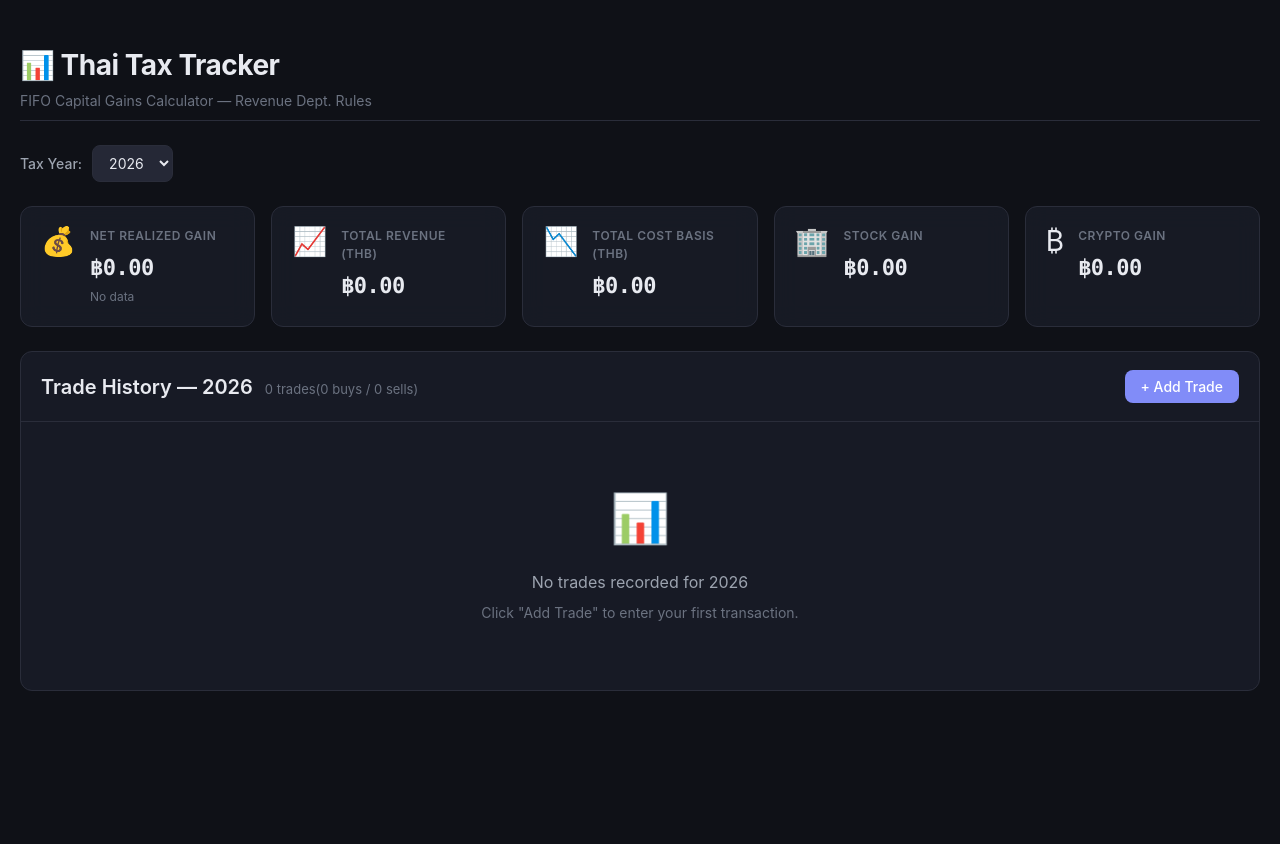
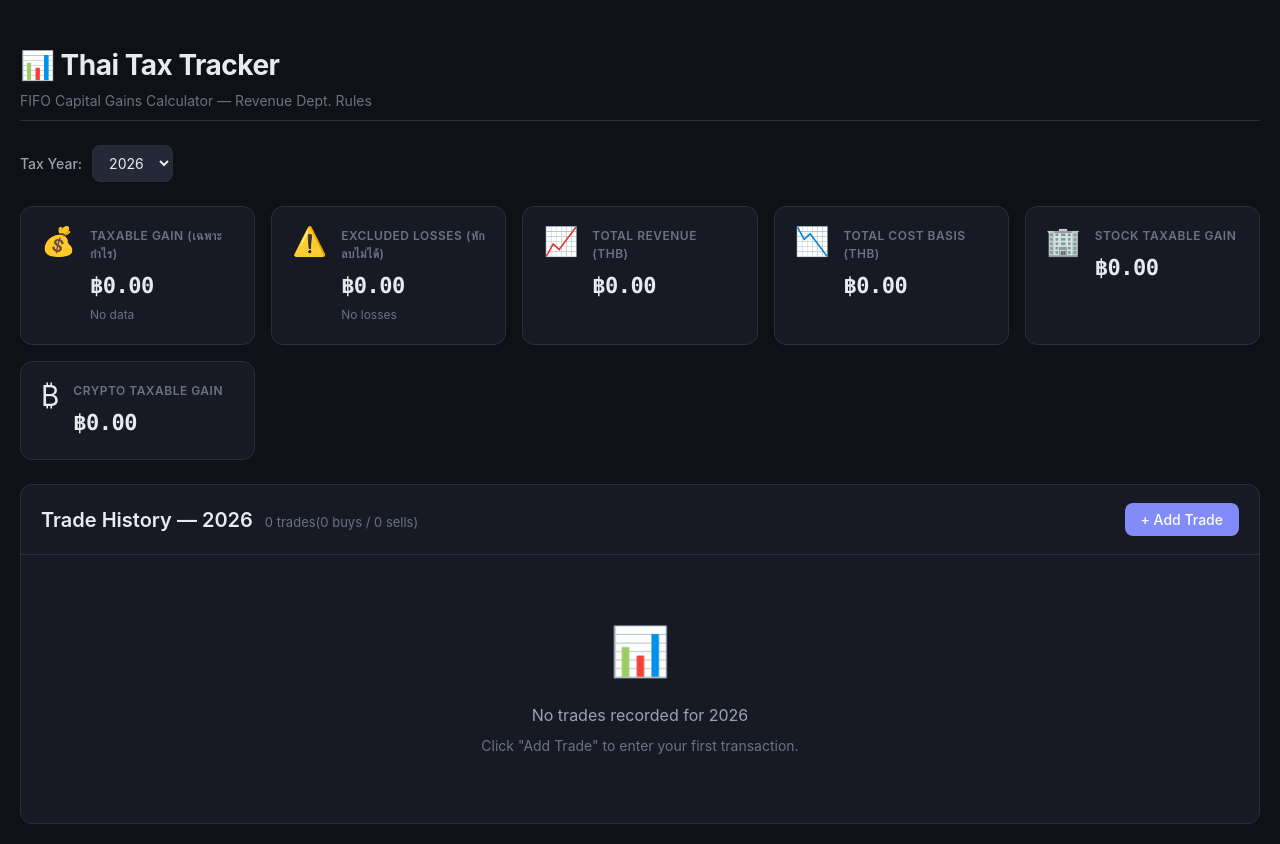
Before and after one commit to copterbuddy/tax-management, a React (Vite) app: page / in a window 1280 px wide. Before the commit the page ends 800 px from the top, so only its background shows below. Built offline with nearby package versions, Linux system fonts and the light colour scheme.

Commit message:
fifo gain loss

```diff
--- a/src/components/Dashboard.tsx
+++ b/src/components/Dashboard.tsx
@@ -99,17 +99,26 @@ export function Dashboard() {
       {/* KPI Cards */}
       <div className="kpi-grid">
         <KpiCard
-          title="Net Realized Gain"
-          value={summary ? formatGainIndicator(summary.netRealizedGainTHB) : '฿0.00'}
-          subValue={summary ? `${summary.totalTransactions} transactions` : 'No data'}
+          title="Taxable Gain (เฉพาะกำไร)"
+          value={summary ? formatGainIndicator(summary.taxableGainTHB) : '฿0.00'}
+          subValue={summary ? `${summary.totalTransactions} transactions, ${summary.totalSellCount} sells` : 'No data'}
           variant={
-            summary?.netRealizedGainTHB > 0
+            summary?.taxableGainTHB > 0
               ? 'positive'
-              : summary?.netRealizedGainTHB < 0
+              : 'neutral'
+          }
+          icon="💰"
+        />
+        <KpiCard
+          title="Excluded Losses (หักลบไม่ได้)"
+          value={summary ? `-฿${summary.excludedLossesTHB.toLocaleString('en-US', { minimumFractionDigits: 2 })}` : '฿0.00'}
+          subValue={summary?.excludedLossesTHB > 0 ? 'Losses cannot offset gains per Thai law' : 'No losses'}
+          variant={
+            summary?.excludedLossesTHB > 0
               ? 'negative'
               : 'neutral'
           }
-          icon="💰"
+          icon="⚠️"
         />
         <KpiCard
           title="Total Revenue (THB)"
@@ -124,25 +133,21 @@ export function Dashboard() {
           icon="📉"
         />
         <KpiCard
-          title="Stock Gain"
-          value={summary ? formatGainIndicator(summary.assetTypeBreakdown.FOREIGN_STOCK.gainTHB) : '฿0.00'}
+          title="Stock Taxable Gain"
+          value={summary ? formatGainIndicator(summary.assetTypeBreakdown.FOREIGN_STOCK.taxableGainTHB) : '฿0.00'}
           variant={
-            summary?.assetTypeBreakdown.FOREIGN_STOCK.gainTHB > 0
+            summary?.assetTypeBreakdown.FOREIGN_STOCK.taxableGainTHB > 0
               ? 'positive'
-              : summary?.assetTypeBreakdown.FOREIGN_STOCK.gainTHB < 0
-              ? 'negative'
               : 'neutral'
           }
           icon="🏢"
         />
         <KpiCard
-          title="Crypto Gain"
-          value={summary ? formatGainIndicator(summary.assetTypeBreakdown.CRYPTO.gainTHB) : '฿0.00'}
+          title="Crypto Taxable Gain"
+          value={summary ? formatGainIndicator(summary.assetTypeBreakdown.CRYPTO.taxableGainTHB) : '฿0.00'}
           variant={
-            summary?.assetTypeBreakdown.CRYPTO.gainTHB > 0
+            summary?.assetTypeBreakdown.CRYPTO.taxableGainTHB > 0
               ? 'positive'
-              : summary?.assetTypeBreakdown.CRYPTO.gainTHB < 0
-              ? 'negative'
               : 'neutral'
           }
           icon="₿"
--- a/src/components/TradeTable.tsx
+++ b/src/components/TradeTable.tsx
@@ -80,6 +80,7 @@ export function TradeTable({ trades, gains, selectedYear, onEdit, onDelete, onAd
                 <th>FX Rate</th>
                 <th>Total (THB)</th>
                 <th>FIFO Gain (THB)</th>
+                <th>Taxable</th>
                 <th>Actions</th>
               </tr>
             </thead>
@@ -120,6 +121,19 @@ export function TradeTable({ trades, gains, selectedYear, onEdit, onDelete, onAd
                         <span className="gain-na">-</span>
                       )}
                     </td>
+                    <td className="taxable-cell">
+                      {trade.type === 'SELL' && gain ? (
+                        gain.realizedGainTHB > 0 ? (
+                          <span className="taxable-yes" title="นำไปคิดภาษีได้">✅</span>
+                        ) : gain.realizedGainTHB < 0 ? (
+                          <span className="taxable-no" title="ขาดทุน — ไม่สามารถหักลบภาษีได้">❌</span>
+                        ) : (
+                          <span className="taxable-neutral">—</span>
+                        )
+                      ) : (
+                        <span className="gain-na">-</span>
+                      )}
+                    </td>
                     <td className="actions-cell">
                       <button
                         className="btn-icon btn-edit"
--- a/src/engine/fifoEngine.ts
+++ b/src/engine/fifoEngine.ts
@@ -234,11 +234,42 @@ export function computeAllRealizedGains(
   return { gains, remainingLots };
 }
 
+// ─── Taxable gain computation (Thai law: losses cannot offset gains) ─────────
+
+/**
+ * SRP: Separate taxable gain from net gain.
+ * Per Thai Revenue Code Section 40(4)(g) and PwC Thai Tax 2024/25:
+ * "Capital losses cannot be offset against capital gains."
+ *
+ * This function splits gains into:
+ * - taxableGainTHB: Sum of only positive realizedGainTHB
+ * - excludedLossesTHB: Absolute value of all negative realizedGainTHB (not deductible)
+ */
+export function computeTaxableGains(gains: RealizedGainResult[]): {
+  taxableGainTHB: number;
+  excludedLossesTHB: number;
+} {
+  let taxableGainTHB = 0;
+  let excludedLossesTHB = 0;
+
+  for (const g of gains) {
+    if (g.realizedGainTHB > 0) {
+      taxableGainTHB += g.realizedGainTHB;
+    } else if (g.realizedGainTHB < 0) {
+      excludedLossesTHB += Math.abs(g.realizedGainTHB);
+    }
+    // realizedGainTHB === 0 → neither taxable nor loss
+  }
+
+  return { taxableGainTHB, excludedLossesTHB };
+}
+
 // ─── Tax summary ─────────────────────────────────────────────────────────────
 
 /**
  * Compute a tax summary for a given year.
- * SRP: This function only aggregates — it delegates FIFO computation to computeAllRealizedGains.
+ * SRP: This function only aggregates — it delegates FIFO computation to computeAllRealizedGains
+ *      and taxable split to computeTaxableGains.
  */
 export function computeTaxSummary(
   trades: TradeTransaction[],
@@ -255,19 +286,28 @@ export function computeTaxSummary(
   const totalCostBasisTHB = gains.reduce((sum, g) => sum + g.buyCostBasisTHB, 0);
   const netRealizedGainTHB = gains.reduce((sum, g) => sum + g.realizedGainTHB, 0);
 
+  const { taxableGainTHB, excludedLossesTHB } = computeTaxableGains(gains);
+
   const stockGains = gains.filter(g => g.assetType === 'FOREIGN_STOCK');
   const cryptoGains = gains.filter(g => g.assetType === 'CRYPTO');
+
+  const stockTaxable = computeTaxableGains(stockGains);
+  const cryptoTaxable = computeTaxableGains(cryptoGains);
 
   const assetTypeBreakdown = {
     FOREIGN_STOCK: {
       revenueTHB: stockGains.reduce((s, g) => s + g.sellRevenueTHB, 0),
       costBasisTHB: stockGains.reduce((s, g) => s + g.buyCostBasisTHB, 0),
       gainTHB: stockGains.reduce((s, g) => s + g.realizedGainTHB, 0),
+      taxableGainTHB: stockTaxable.taxableGainTHB,
+      excludedLossesTHB: stockTaxable.excludedLossesTHB,
     },
     CRYPTO: {
       revenueTHB: cryptoGains.reduce((s, g) => s + g.sellRevenueTHB, 0),
       costBasisTHB: cryptoGains.reduce((s, g) => s + g.buyCostBasisTHB, 0),
       gainTHB: cryptoGains.reduce((s, g) => s + g.realizedGainTHB, 0),
+      taxableGainTHB: cryptoTaxable.taxableGainTHB,
+      excludedLossesTHB: cryptoTaxable.excludedLossesTHB,
     },
   };
 
@@ -276,6 +316,8 @@ export function computeTaxSummary(
     totalRevenueTHB,
     totalCostBasisTHB,
     netRealizedGainTHB,
+    taxableGainTHB,
+    excludedLossesTHB,
     totalTransactions: yearTrades.length,
     totalBuyCount: yearTrades.filter(t => t.type === 'BUY').length,
     totalSellCount: yearTrades.filter(t => t.type === 'SELL').length,
```
Also changed, not shown: src/types/trade.ts (+7 -1 lines).
